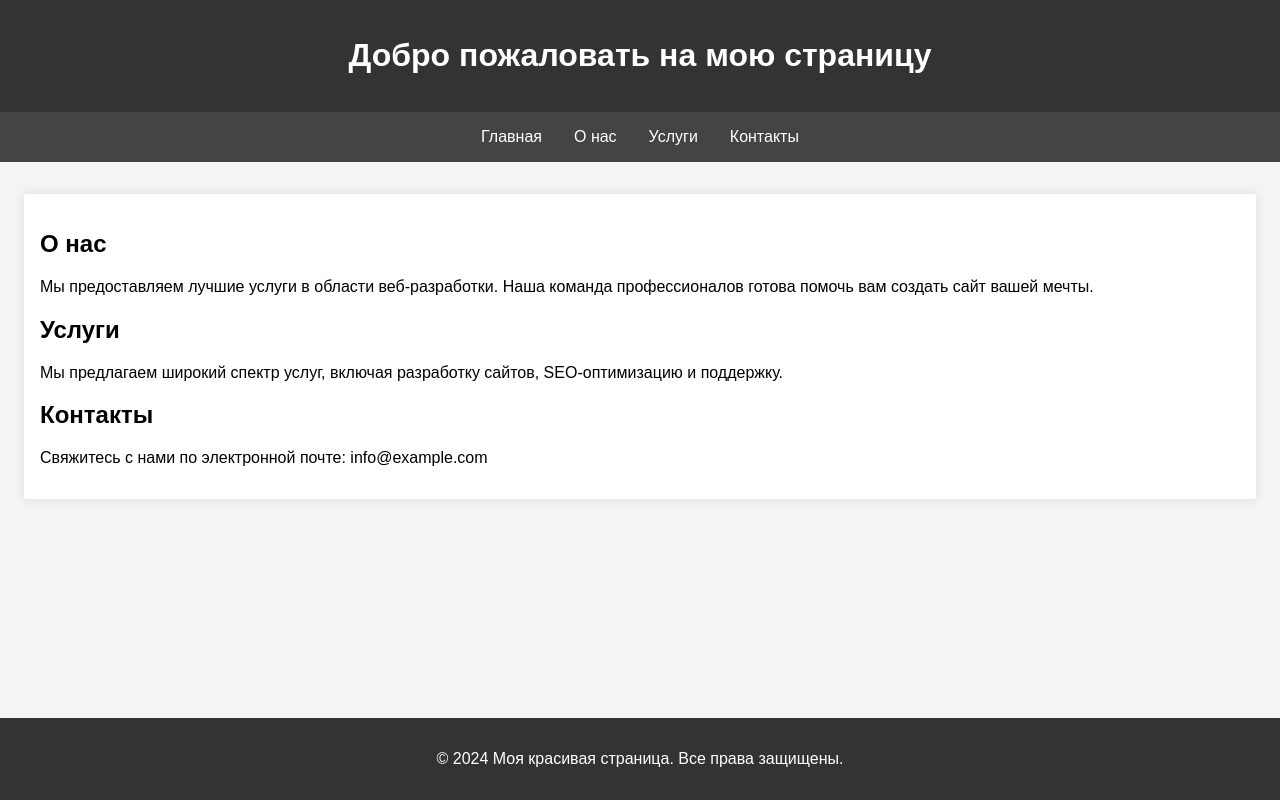
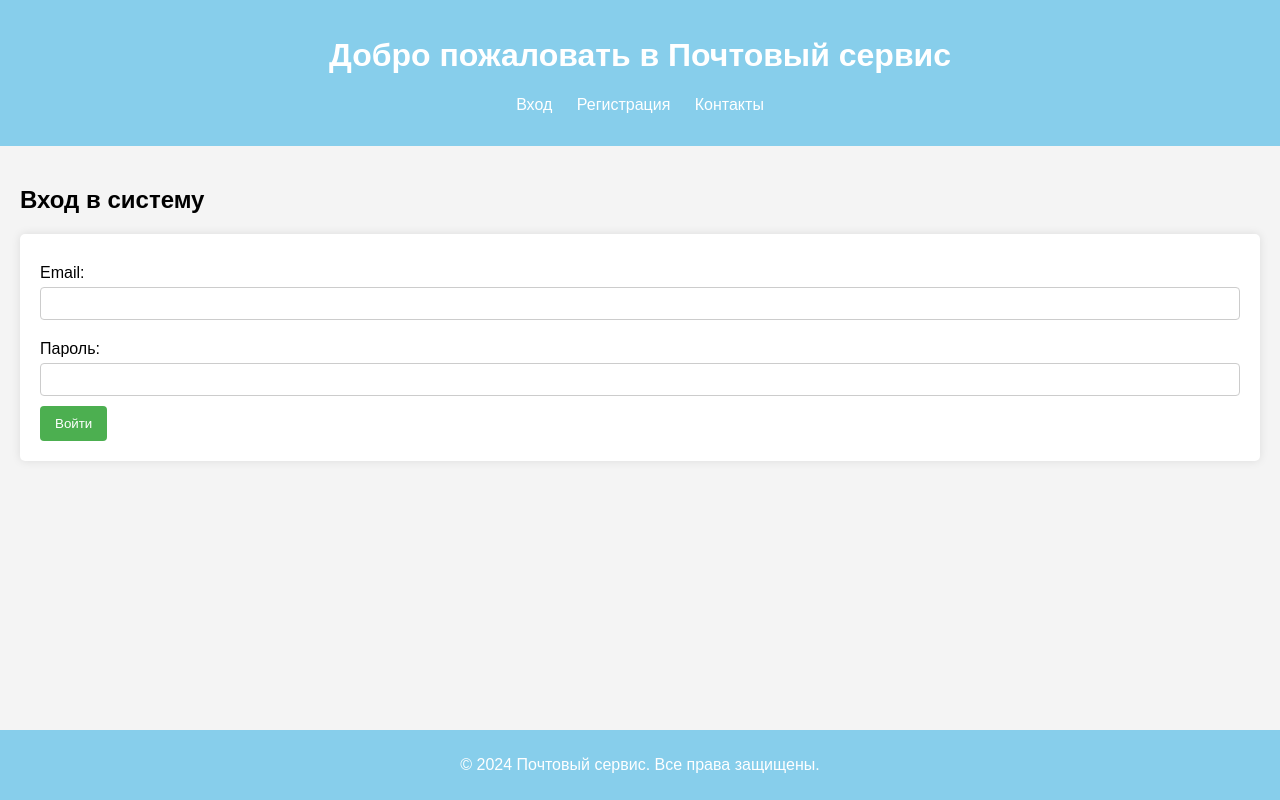
Before and after one commit to nezloy1337/MyPreciosProject, a Django app: page / in a window 1280 px wide. Run offline with Django 4.2, Linux system fonts and the light colour scheme.

Commit message:
+ templates (html css) login page (html css) code

```diff
--- /dev/null
+++ b/MyPrecios/pages/static/pages/css/home_page.css
@@ -0,0 +1,75 @@
+body {
+    font-family: Arial, sans-serif;
+    margin: 0;
+    padding: 0;
+    background-color: #f4f4f4;
+}
+
+header {
+    background-color: skyblue;
+    color: white;
+    padding: 1em 0;
+    text-align: center;
+}
+
+nav ul {
+    list-style-type: none;
+    padding: 0;
+}
+
+nav ul li {
+    display: inline;
+    margin: 0 10px;
+}
+
+nav ul li a {
+    color: white;
+    text-decoration: none;
+}
+
+main {
+    padding: 20px;
+}
+
+form {
+    background-color: white;
+    padding: 20px;
+    border-radius: 5px;
+    box-shadow: 0 0 10px rgba(0, 0, 0, 0.1);
+}
+
+label {
+    display: block;
+    margin: 10px 0 5px;
+}
+
+input {
+    width: 100%;
+    padding: 8px;
+    margin-bottom: 10px;
+    border: 1px solid #ccc;
+    border-radius: 4px;
+}
+
+button {
+    background-color: #4CAF50;
+    color: white;
+    padding: 10px 15px;
+    border: none;
+    border-radius: 4px;
+    cursor: pointer;
+}
+
+button:hover {
+    background-color: #45a049;
+}
+
+footer {
+    text-align: center;
+    padding: 10px 0;
+    background-color: skyblue;
+    color: white;
+    position: fixed;
+    width: 100%;
+    bottom: 0;
+}
--- a/MyPrecios/pages/templates/pages/home_page.html
+++ b/MyPrecios/pages/templates/pages/home_page.html
@@ -1,73 +1,38 @@
+{% load static %}
+<link type="text/css" href="{% static 'pages/css/home_page.css' %}" rel="stylesheet" />
 <!DOCTYPE html>
 <html lang="ru">
 <head>
     <meta charset="UTF-8">
     <meta name="viewport" content="width=device-width, initial-scale=1.0">
-    <title>Моя красивая страница</title>
-    <style>
-        body {
-            font-family: Arial, sans-serif;
-            margin: 0;
-            padding: 0;
-            background-color: #f4f4f4;
-        }
-        header {
-            background-color: #333;
-            color: #fff;
-            padding: 1rem 0;
-            text-align: center;
-        }
-        nav {
-            display: flex;
-            justify-content: center;
-            background-color: #444;
-        }
-        nav a {
-            color: #fff;
-            padding: 1rem;
-            text-decoration: none;
-        }
-        nav a:hover {
-            background-color: #555;
-        }
-        .container {
-            max-width: 1200px;
-            margin: 2rem auto;
-            padding: 1rem;
-            background-color: #fff;
-            box-shadow: 0 0 10px rgba(0, 0, 0, 0.1);
-        }
-        footer {
-            background-color: #333;
-            color: #fff;
-            text-align: center;
-            padding: 1rem 0;
-            position: fixed;
-            width: 100%;
-            bottom: 0;
-        }
-    </style>
+    <title>Почтовый сервис</title>
+    <link rel="stylesheet" href="styles.css">
 </head>
 <body>
     <header>
-        <h1>Добро пожаловать на мою страницу</h1>
+        <h1>Добро пожаловать в Почтовый сервис</h1>
+        <nav>
+            <ul>
+                <li><a href="#">Вход</a></li>
+                <li><a href="#">Регистрация</a></li>
+                <li><a href="#">Контакты</a></li>
+            </ul>
+        </nav>
     </header>
-    <nav>
-        <a href="#home">Главная</a>
-        <a href="#about">О нас</a>
-        <a href="#services">Услуги</a>
-        <a href="#contact">Контакты</a>
-    </nav>
-    <div class="container">
-        <h2>О нас</h2>
-        <p>Мы предоставляем лучшие услуги в области веб-разработки. Наша команда профессионалов готова помочь вам создать сайт вашей мечты.</p>
-        <h2>Услуги</h2>
-        <p>Мы предлагаем широкий спектр услуг, включая разработку сайтов, SEO-оптимизацию и поддержку.</p>
-        <h2>Контакты</h2>
-        <p>Свяжитесь с нами по электронной почте: info@example.com</p>
-    </div>
+    <main>
+        <section>
+            <h2>Вход в систему</h2>
+            <form action="#" method="post">
+                <label for="email">Email:</label>
+                <input type="email" id="email" name="email" required>
+                <label for="password">Пароль:</label>
+                <input type="password" id="password" name="password" required>
+                <button type="submit">Войти</button>
+            </form>
+        </section>
+    </main>
     <footer>
-        <p>&copy; 2024 Моя красивая страница. Все права защищены.</p>
+        <p>© 2024 Почтовый сервис. Все права защищены.</p>
     </footer>
 </body>
 </html>
```
